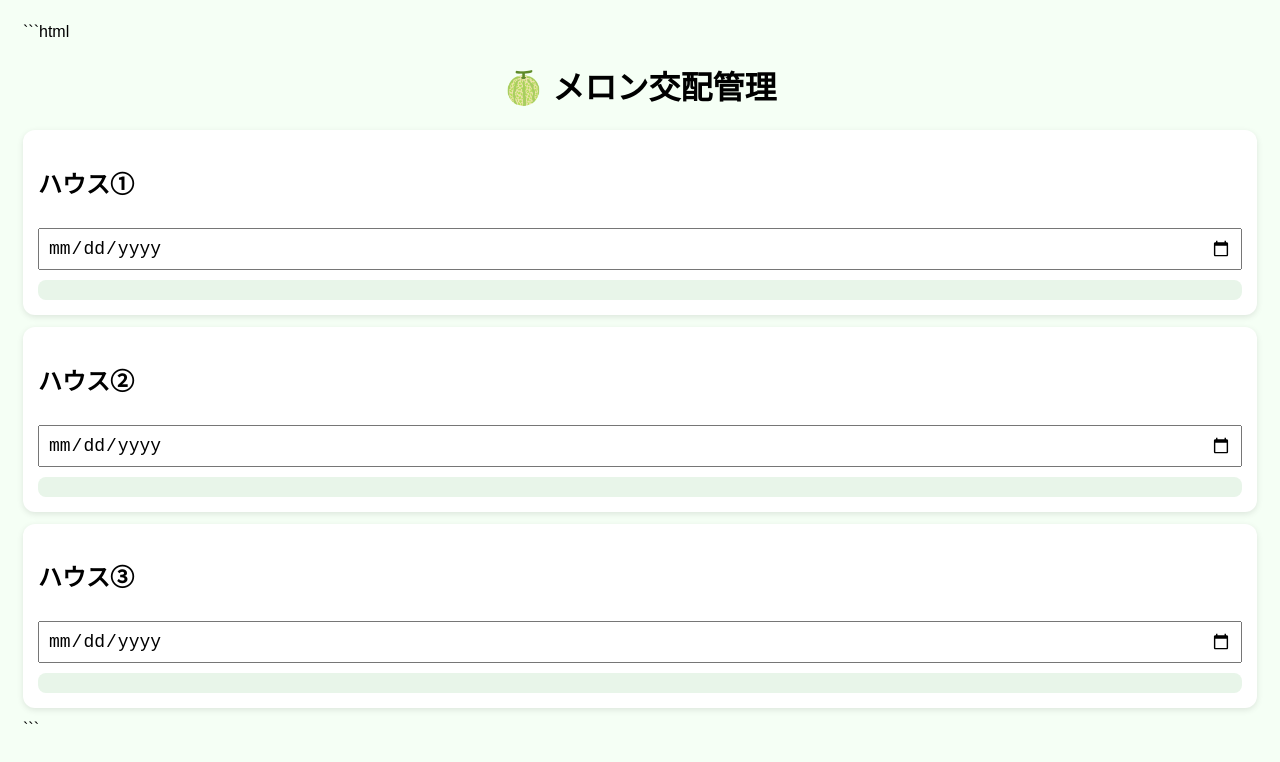
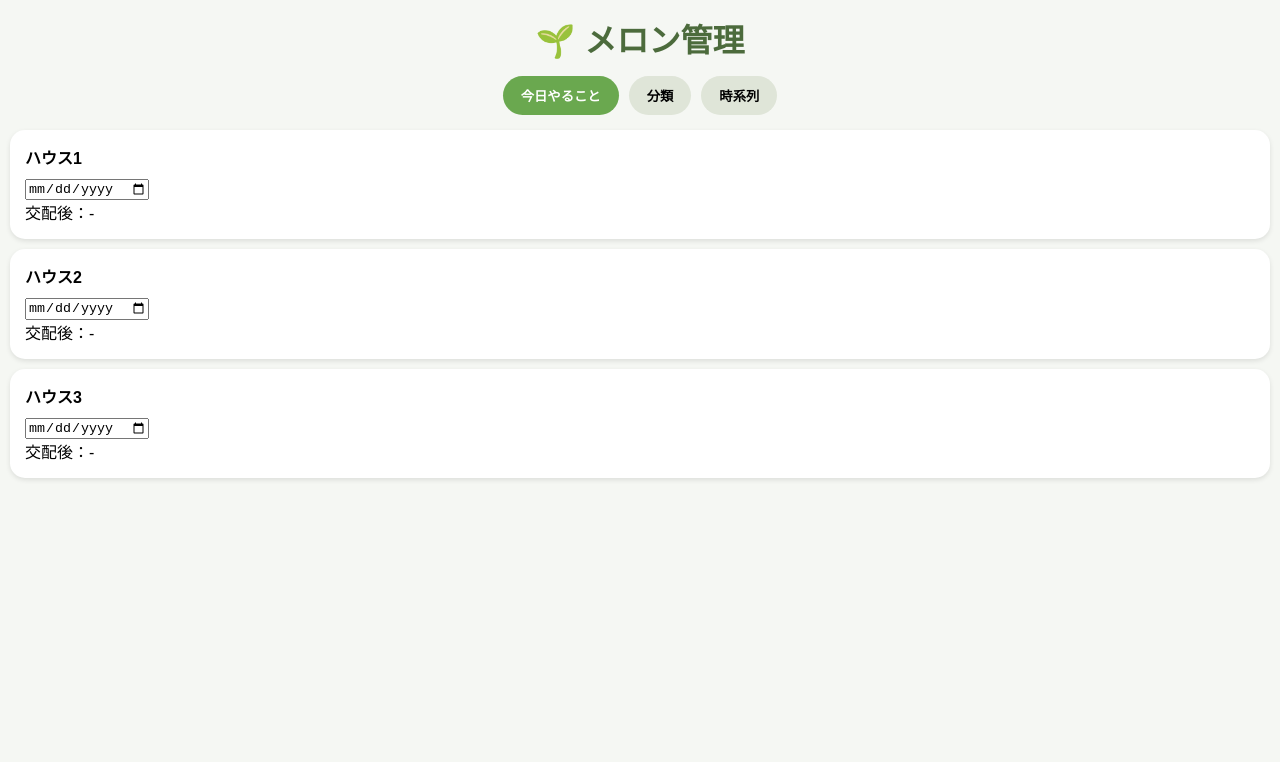
Before and after one commit to shimasakiy-code/melon-app, a plain HTML site: page index.html in a window 1280 px wide. Drawn offline with Linux system fonts and the light colour scheme.

Commit message:
Refactor index.html structure and styles

````diff
--- a/index.html
+++ b/index.html
@@ -1,148 +1,189 @@
-```html
 <!DOCTYPE html>
 <html lang="ja">
 <head>
 <meta charset="UTF-8">
 <meta name="viewport" content="width=device-width, initial-scale=1.0">
-<title>メロン管理アプリ</title>
-
-<link rel="manifest" href="manifest.json">
-<meta name="theme-color" content="#4CAF50">
-<link rel="apple-touch-icon" href="icon-192.png">
+<title>メロン管理</title>
 
 <style>
-body {
-  font-family: sans-serif;
-  padding: 15px;
-  background: #f5fff5;
+body{
+    font-family:sans-serif;
+    margin:0;
+    background:#f5f7f3;
+    text-align:center;
 }
 
-h1 {
-  text-align: center;
+h1{
+    margin:15px 0;
+    color:#4c6b3c;
 }
 
-.box {
-  background: #ffffff;
-  padding: 15px;
-  margin: 12px 0;
-  border-radius: 12px;
-  box-shadow: 0 2px 6px rgba(0,0,0,0.1);
+/* タブ */
+.tabs{
+    display:flex;
+    justify-content:center;
+    gap:10px;
+    margin-bottom:15px;
 }
 
-input {
-  font-size: 18px;
-  padding: 8px;
-  width: 100%;
-  margin-top: 8px;
+.tab{
+    padding:10px 18px;
+    border-radius:20px;
+    border:none;
+    background:#dfe5d8;
+    font-weight:bold;
+    cursor:pointer;
 }
 
-.result {
-  font-size: 20px;
-  margin-top: 10px;
-  font-weight: bold;
+.tab.active{
+    background:#6aa84f;
+    color:white;
 }
 
-.schedule {
-  margin-top: 10px;
-  padding: 10px;
-  border-radius: 8px;
-  background: #e8f5e9;
-  font-size: 16px;
+/* カード */
+.card{
+    background:white;
+    margin:10px;
+    padding:15px;
+    border-radius:15px;
+    box-shadow:0 2px 5px rgba(0,0,0,0.1);
+    text-align:left;
 }
+
+.house{
+    font-weight:bold;
+    margin-bottom:10px;
+}
+
+.item{
+    display:flex;
+    justify-content:space-between;
+    margin:5px 0;
+}
+
+.badge{
+    padding:3px 10px;
+    border-radius:10px;
+    font-size:12px;
+}
+
+.red{background:#f8d7da;}
+.orange{background:#ffe5b4;}
+.green{background:#d4edda;}
 </style>
 </head>
 
 <body>
 
-<h1>🍈 メロン交配管理</h1>
+<h1>🌱 メロン管理</h1>
 
-<div class="box">
-  <h2>ハウス①</h2>
-  <input type="date" id="date1">
-  <div class="result" id="result1"></div>
-  <div class="schedule" id="schedule1"></div>
+<!-- タブ -->
+<div class="tabs">
+<button class="tab active" onclick="switchTab('today')">今日やること</button>
+<button class="tab" onclick="switchTab('category')">分類</button>
+<button class="tab" onclick="switchTab('timeline')">時系列</button>
 </div>
 
-<div class="box">
-  <h2>ハウス②</h2>
-  <input type="date" id="date2">
-  <div class="result" id="result2"></div>
-  <div class="schedule" id="schedule2"></div>
-</div>
-
-<div class="box">
-  <h2>ハウス③</h2>
-  <input type="date" id="date3">
-  <div class="result" id="result3"></div>
-  <div class="schedule" id="schedule3"></div>
-</div>
+<!-- 表示エリア -->
+<div id="content"></div>
 
 <script>
-// 日数＋スケジュール表示
-function calcDays(dateId, resultId, scheduleId, storageKey) {
-  const input = document.getElementById(dateId);
-  const result = document.getElementById(resultId);
-  const schedule = document.getElementById(scheduleId);
 
-  // 保存データ読み込み
-  const savedDate = localStorage.getItem(storageKey);
-  if (savedDate) {
-    input.value = savedDate;
-    updateAll(savedDate);
+// ===== 日付保存 =====
+function saveDate(house){
+    const val = document.getElementById("date"+house).value;
+    localStorage.setItem("house"+house, val);
+    render();
 }
 
-  input.addEventListener("change", () => {
-    const value = input.value;
-    localStorage.setItem(storageKey, value);
-    updateAll(value);
+// ===== 日数計算 =====
+function getDays(date){
+    if(!date) return null;
+    const start = new Date(date);
+    const today = new Date();
+    const diff = (today - start) / (1000*60*60*24);
+    return Math.floor(diff);
+}
+
+// ===== 今日やること生成 =====
+function getTasks(days){
+    if(days == null) return [];
+
+    let tasks=[];
+
+    if(days <=14) tasks.push(["30℃管理","orange"]);
+    if(days >=14 && days <=19) tasks.push(["硬化期","orange"]);
+    if(days >=19 && days <=45) tasks.push(["通常管理","green"]);
+    if(days >=45) tasks.push(["仕上げ期","red"]);
+
+    if(days >=4 && days <=15) tasks.push(["多潅水","green"]);
+    if(days >=15 && days <=30) tasks.push(["潅水控え","orange"]);
+    if(days >=30 && days <=45) tasks.push(["少量多潅水","green"]);
+    if(days >=45) tasks.push(["水切り","red"]);
+
+    if(days >=53 && days <60) tasks.push(["収穫準備","orange"]);
+    if(days >=60) tasks.push(["収穫","red"]);
+
+    return tasks;
+}
+
+// ===== 描画 =====
+function render(){
+    const content = document.getElementById("content");
+    content.innerHTML="";
+
+    for(let i=1;i<=3;i++){
+        const date = localStorage.getItem("house"+i);
+        const days = getDays(date);
+
+        const card = document.createElement("div");
+        card.className="card";
+
+        let html = `
+        <div class="house">ハウス${i}</div>
+        <input type="date" id="date${i}" value="${date||""}" onchange="saveDate(${i})">
+        <div>交配後：${days!==null ? days+"日" : "-"}</div>
+        `;
+
+        const tasks = getTasks(days);
+
+        tasks.forEach(t=>{
+            html += `
+            <div class="item">
+                <div>${t[0]}</div>
+                <div class="badge ${t[1]}">${t[0]}</div>
+            </div>`;
         });
 
-  function updateAll(dateValue) {
-    const selectedDate = new Date(dateValue);
-    const today = new Date();
-
-    const diffTime = today - selectedDate;
-    const days = Math.floor(diffTime / (1000 * 60 * 60 * 24));
-
-    if (days >= 0) {
-      result.textContent = "今日で " + days + " 日目";
-      schedule.innerHTML = getSchedule(days);
-    } else {
-      result.textContent = "未来の日付です";
-      schedule.innerHTML = "";
-    }
+        card.innerHTML = html;
+        content.appendChild(card);
     }
 }
 
-// スケジュール内容（ここが肝）
-function getSchedule(days) {
+// ===== タブ切り替え =====
+function switchTab(mode){
+    document.querySelectorAll(".tab").forEach(t=>t.classList.remove("active"));
+    event.target.classList.add("active");
 
-  if (days <= 7) {
-    return "🌱 活着期<br>・潅水：控えめ<br>・草勢確保";
+    if(mode === "today"){
+        render();
     }
 
-  if (days <= 15) {
-    return "🌿 初期肥大<br>・潅水：やや増やす<br>・葉面積確保";
+    if(mode === "category"){
+        document.getElementById("content").innerHTML =
+        "<div class='card'>分類表示（ここは後で強化できる）</div>";
     }
 
-  if (days <= 30) {
-    return "🍈 肥大期<br>・潅水：しっかり<br>・玉伸ばし重視";
+    if(mode === "timeline"){
+        document.getElementById("content").innerHTML =
+        "<div class='card'>時系列表示（ここも後で強化）</div>";
+    }
 }
 
-  if (days <= 45) {
-    return "✨ 仕上げ期<br>・潅水：やや抑える<br>・糖度向上";
-  }
-
-  return "🏁 収穫期<br>・潅水：最小<br>・収穫判断";
-}
-
-// 各ハウス
-calcDays("date1", "result1", "schedule1", "house1");
-calcDays("date2", "result2", "schedule2", "house2");
-calcDays("date3", "result3", "schedule3", "house3");
+// 初期表示
+render();
 
 </script>
 
 </body>
 </html>
-```
````
Lines whose indentation alone changed are shown as unchanged.
